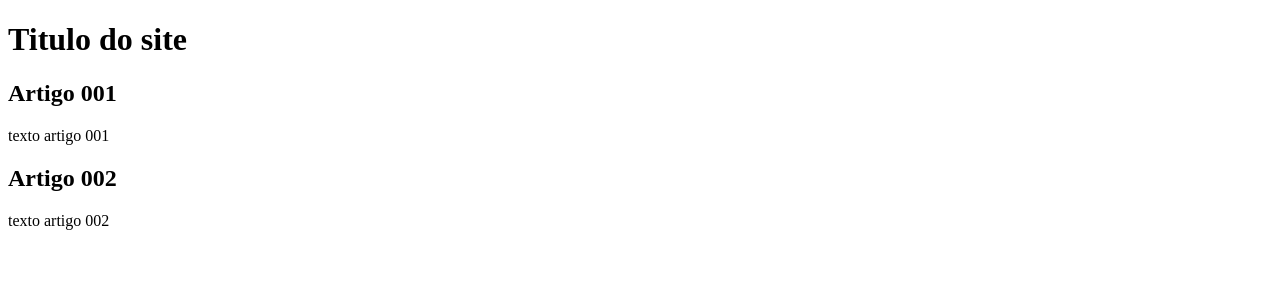
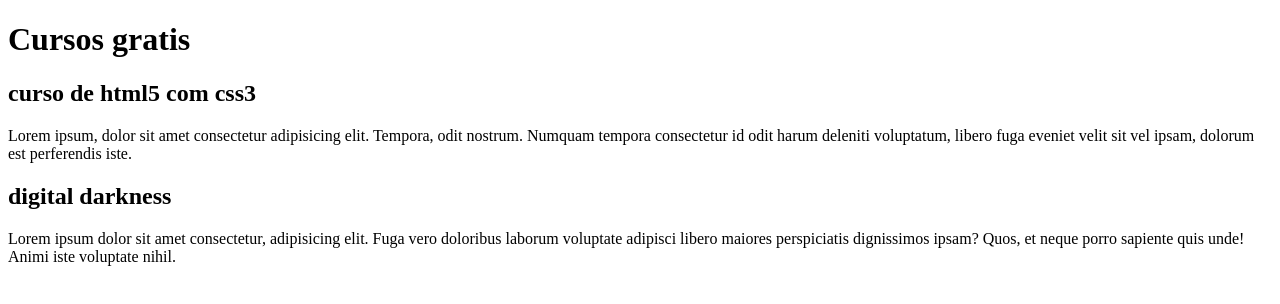
Before and after one commit to thiago-laender/projeto-site, a plain HTML site: page index.html in a window 1280 px wide. Drawn offline with Linux system fonts and the light colour scheme.

Commit message:
criação de conteudo

```diff
--- a/index.html
+++ b/index.html
@@ -8,15 +8,15 @@
 <body>
     <main>
         <header>
-            <h1>Titulo do site</h1>
+            <h1>Cursos gratis</h1>
         </header>
         <article>
-            <h2>Artigo 001</h2>
-            <p>texto artigo 001</p>
+            <h2>curso de html5 com css3</h2>
+            <p>Lorem ipsum, dolor sit amet consectetur adipisicing elit. Tempora, odit nostrum. Numquam tempora consectetur id odit harum deleniti voluptatum, libero fuga eveniet velit sit vel ipsam, dolorum est perferendis iste.</p>
         </article>
         <article>
-            <h2>Artigo 002</h2>
-            <p>texto artigo 002</p>
+            <h2>digital darkness</h2>
+            <p>Lorem ipsum dolor sit amet consectetur, adipisicing elit. Fuga vero doloribus laborum voluptate adipisci libero maiores perspiciatis dignissimos ipsam? Quos, et neque porro sapiente quis unde! Animi iste voluptate nihil.</p>
         </article>
     </main>
 </body>
```
